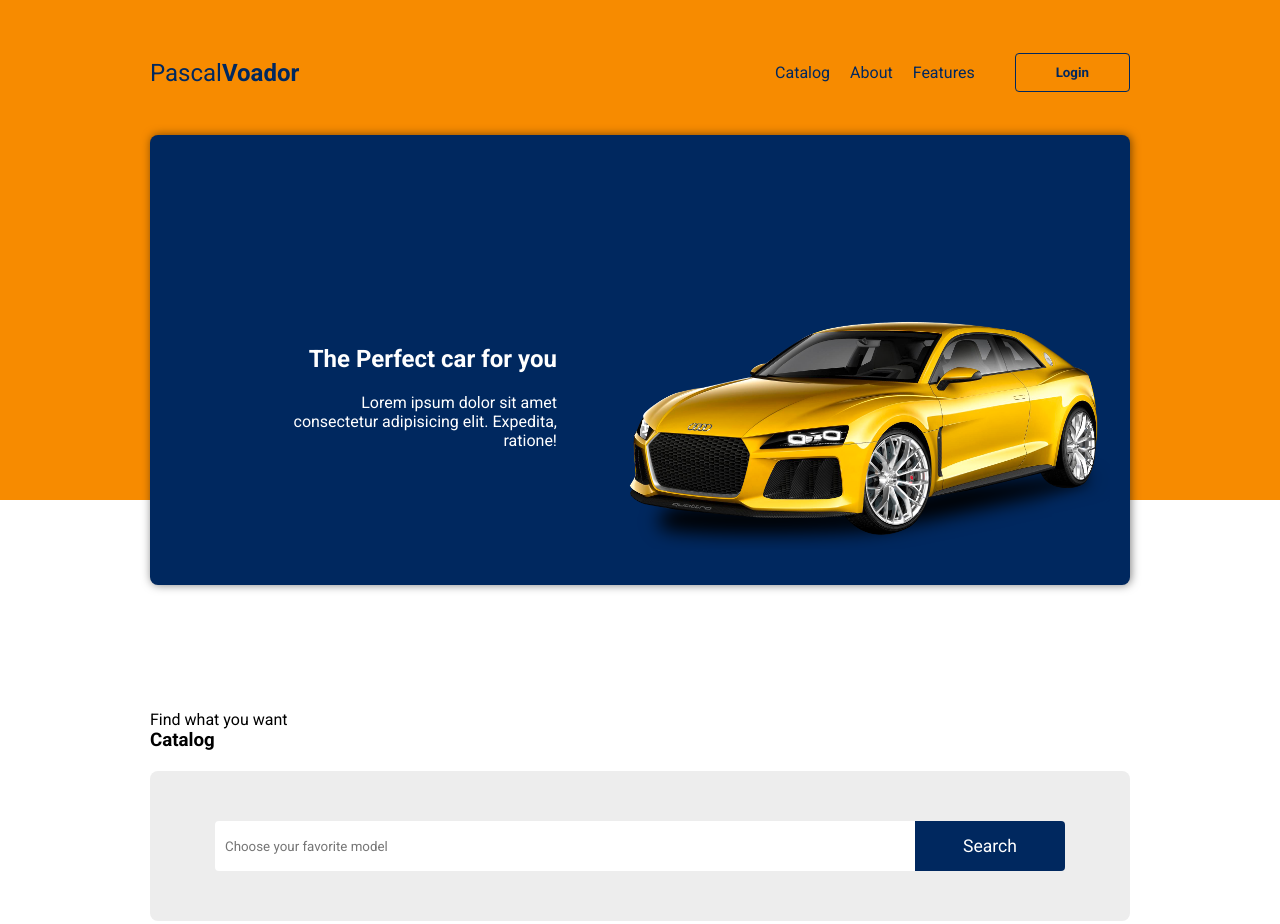
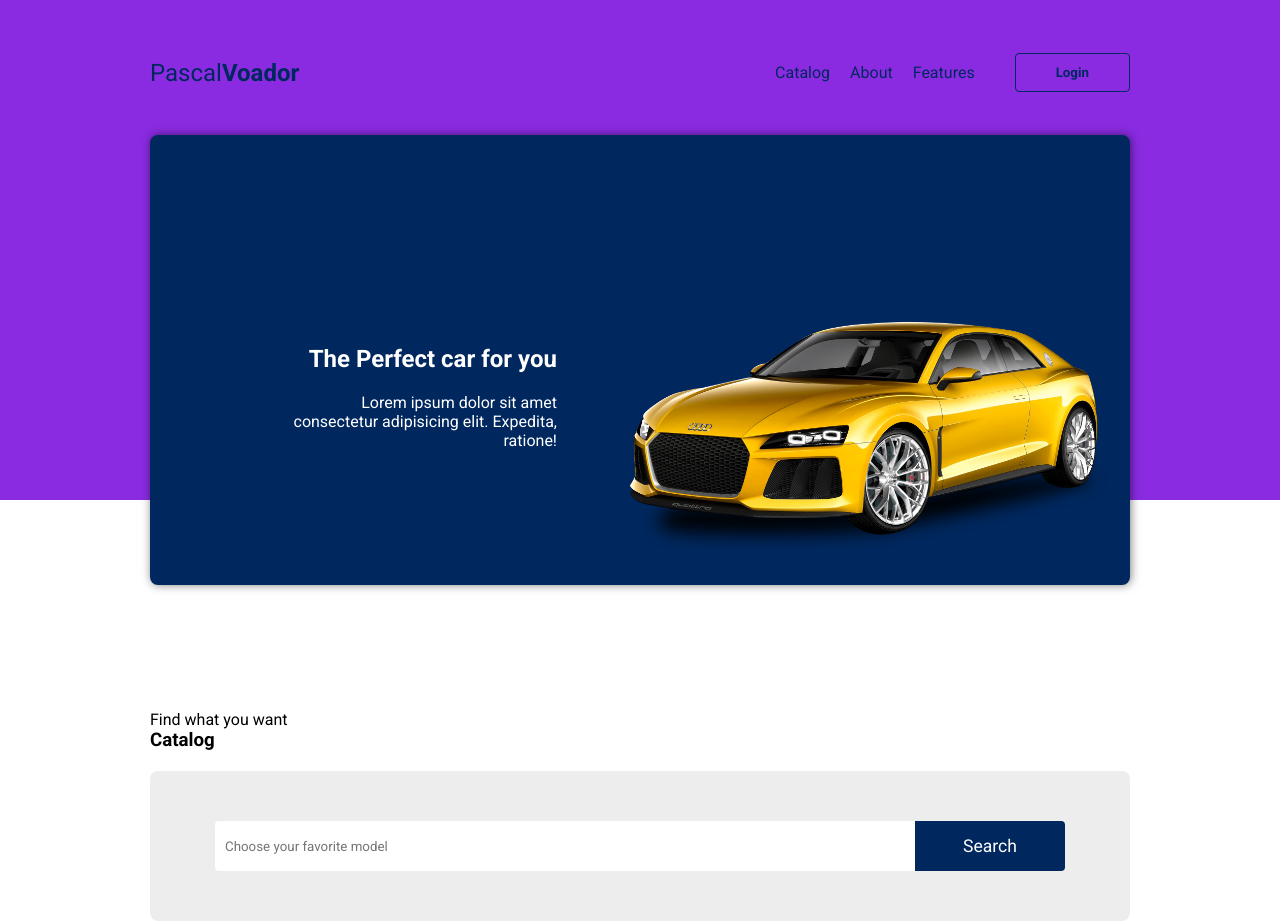
Before and after one commit to GugaVine/concessionaria, a plain HTML site: page index.html in a window 1280 px wide. Shown: the top 924 px of the page. Drawn offline with Linux system fonts and the light colour scheme.

Commit message:
Update styles.css

```diff
--- a/css/styles.css
+++ b/css/styles.css
@@ -11,7 +11,7 @@
 }
 
 :root {
-    --orange: #f78b00;
+    --orange: #8A2BE2;
     --blue: #00285f;
     --gray: #ededed;
 }
```
